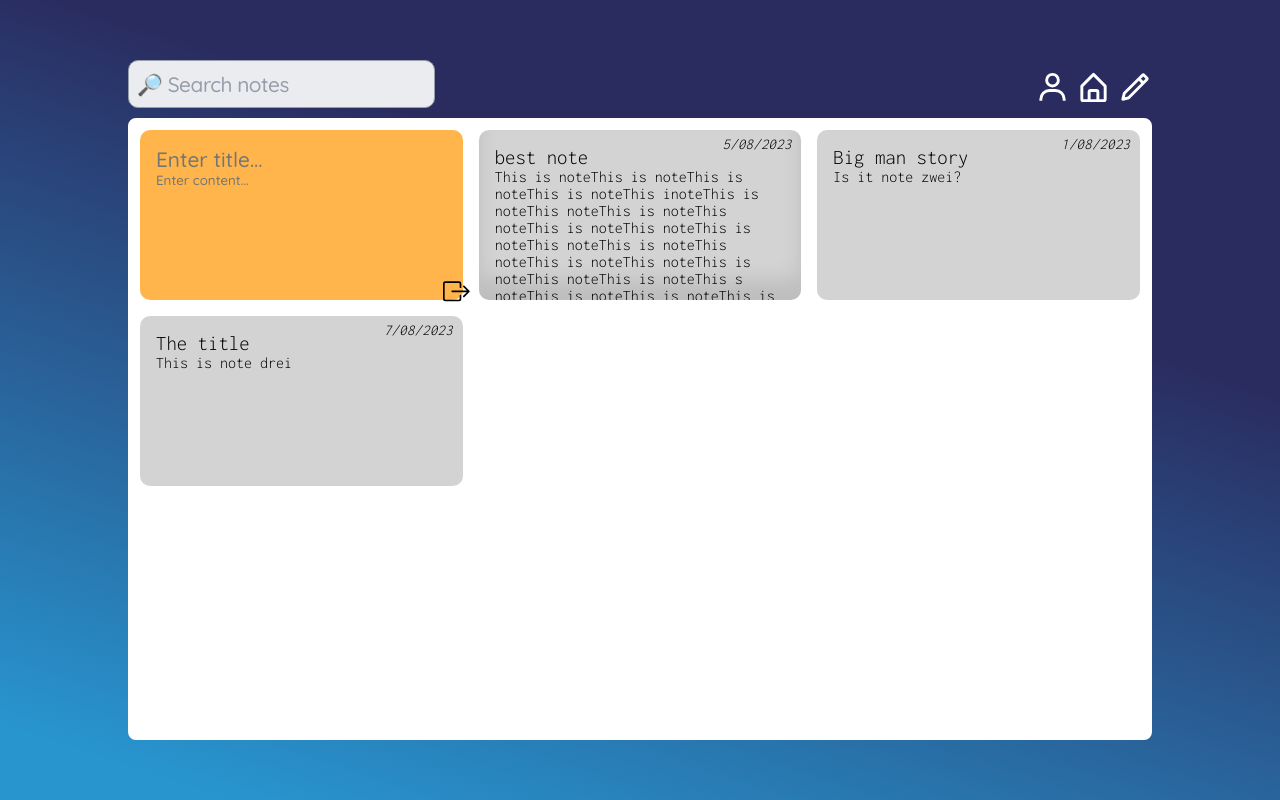
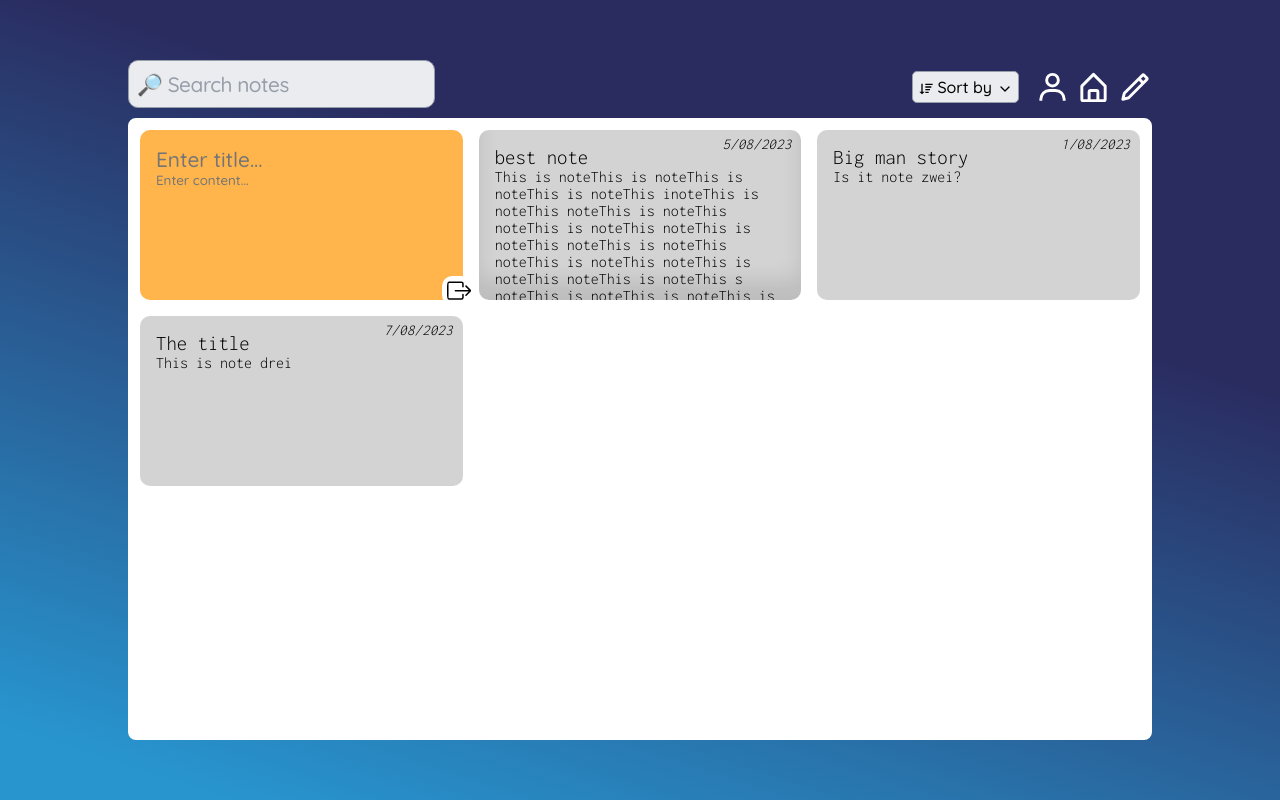
Before and after one commit to m1ckeyyy/improvement-center, a React (Vite) app in the folder client/: page /journal in a window 1280 px wide. Built offline with nearby package versions, Linux system fonts and the light colour scheme.

Commit message:
Journal dropDownMenu UI finished

```diff
--- a/client/src/pages/Tools/Journal/Journal.jsx
+++ b/client/src/pages/Tools/Journal/Journal.jsx
@@ -4,7 +4,7 @@ import { useState } from 'react';
 import { nanoid } from 'nanoid';
 import { ToastContainer } from 'react-toastify';
 import { IconButtons } from './components/IconButtons';
-
+import { SortMenu } from './components/SortMenu';
 const Journal = () => {
   //fetching
   const [notes, setNotes] = useState([
@@ -24,6 +24,7 @@ const Journal = () => {
       <div className={styles.overlayContainer}>
         <div className={styles.appHeader}>
           <input type="text" id="searchInput" className={styles.searchInput} placeholder="🔎 Search notes" />
+          <SortMenu />
           <IconButtons />
         </div>
 
--- a/client/src/pages/Tools/Journal/Journal.module.scss
+++ b/client/src/pages/Tools/Journal/Journal.module.scss
@@ -60,7 +60,6 @@ html,
   min-width: 230px;
   border-radius: 10px;
   font-size: 1.3em;
-  margin-bottom: 10px;
   background-color: #eaecef;
 }
 .searchInput::placeholder {
@@ -109,8 +108,6 @@ html,
 .submitNote {
   cursor: pointer;
   position: absolute;
-  right: 5px;
-  bottom: 15px;
   font-weight: bold;
   background: none;
   border: none;
@@ -124,7 +121,16 @@ html,
 
   &:hover {
     color: rgb(32, 32, 32);
-    transform: translateX(2px);
+    transform: translateX(-2px);
+  }
+  &:active {
+    transition: transform 0.2s ease;
+    transform: scale(1.2);
+  }
+  svg {
+    background-color: white;
+    border-radius: 10px;
+    padding-left: 5px;
   }
 }
 .noteFooter {
@@ -155,12 +161,15 @@ html,
   box-shadow: inset 0px -20px 20px 0px rgb(0 0 0 / 10%);
 }
 .appHeader {
+  margin-bottom: 10px;
+
   width: 100%;
   display: flex;
   justify-content: space-between;
-  align-items: center;
+  align-items: flex-end;
 }
 .iconButtons {
+  margin-left: 10px;
   .profileBtn,
   .homeIcon,
   .editBtn {
@@ -176,9 +185,71 @@ html,
 
     &:hover {
       cursor: pointer;
-      transform: scale(1.1);
+      transform: scale(1.06);
     }
   }
+}
+.sortMenu {
+  position: relative;
+  cursor: pointer;
+  border-radius: 5px;
+  font-family: 'Quicksand', sans-serif;
+  background-color: #eaecef;
+  margin-left: auto;
+  border: 1.5px solid #969ea9;
+  color: black;
+  padding: 5px 5px;
+  display: flex;
+  align-items: flex-end;
+  margin-bottom: 5px;
+  z-index: 1;
+  transition: background-color 0.1s ease;
+  &:hover {
+    background-color: white;
+  }
+  span {
+    padding-right: 5px;
+    padding-left: 3px;
+  }
+}
+.sortDropDownMenu {
+  position: absolute;
+  background-color: white;
+  border: 1.5px solid black;
+  color: black;
+  border-radius: 5px;
+  padding: 10px 10px;
+  bottom: -142px;
+  left: 0;
+  z-index: 1;
+  .sortMenuElement {
+    display: flex;
+    align-items: center;
+    padding: 10px 0;
+    &:first-child {
+      padding-bottom: 10px;
+      padding-top: 2px;
+    }
+    &:last-child {
+      padding-top: 10px;
+      padding-bottom: 4px;
+    }
+    transition: transform 0.2s ease-in;
+    &:hover {
+      transform: translateX(2px);
+    }
+    &:active {
+      transition: transform 0.05s ease;
+      transform: scale(0.95);
+    }
+    span {
+      white-space: nowrap;
+    }
+  }
+}
+.hideMenu {
+  transition: opacity 0.2s ease;
+  opacity: 0;
 }
 @media (max-width: 674px) {
   .app {
--- a/client/src/pages/Tools/Journal/components/NewNote.jsx
+++ b/client/src/pages/Tools/Journal/components/NewNote.jsx
@@ -10,13 +10,13 @@ export const NewNote = ({ setNotes }) => {
   const { title, content, focusOnContent, focusOnTitle, handleTitleChange, handleContentChange, handleSubmit } = useNewNote({ contentRef, titleRef, setNotes });
 
   return (
-    <form className={`${styles.note} ${styles.newNote} ${styles.scrollableContainer}`} onSubmit={handleSubmit}>
+    <form className={`${styles.note} ${styles.newNote}`} onSubmit={handleSubmit}>
       <input type="text" value={title} onChange={handleTitleChange} placeholder="Enter title..." className={styles.newNoteTitle} onKeyDown={focusOnContent} ref={titleRef} />
 
       <textarea value={content} onChange={handleContentChange} placeholder="Enter content..." className={styles.newNoteContent} ref={contentRef} onKeyDown={focusOnTitle} />
 
       <button className={styles.submitNote} type="submit" title="submit">
-        <BsBoxArrowRight size="2em" />
+        <BsBoxArrowRight size="2.2em" />
       </button>
     </form>
   );
--- /dev/null
+++ b/client/src/pages/Tools/Journal/components/SortDropDownMenu.jsx
@@ -0,0 +1,23 @@
+import styles from './../Journal.module.scss';
+import { AiOutlineSortAscending, AiFillFileText } from 'react-icons/ai';
+import { BsCalendarDate } from 'react-icons/bs';
+export const SortDropDownMenu = ({ isSortMenuOpen }) => {
+  return (
+    <div className={`${styles.sortDropDownMenu} ${isSortMenuOpen ? '' : styles.hideMenu}`}>
+      <div className={styles.sortMenuElement}>
+        <AiOutlineSortAscending />
+        <span>Alphabetically</span>
+      </div>
+      <hr />
+      <div className={styles.sortMenuElement}>
+        <BsCalendarDate />
+        <span>By date</span>
+      </div>
+      <hr />
+      <div className={styles.sortMenuElement}>
+        <AiFillFileText />
+        <span>By length</span>
+      </div>
+    </div>
+  );
+};
--- /dev/null
+++ b/client/src/pages/Tools/Journal/components/SortMenu.jsx
@@ -0,0 +1,31 @@
+import styles from './../Journal.module.scss';
+import { FiChevronDown } from 'react-icons/fi';
+import { SortDropDownMenu } from './SortDropDownMenu';
+import { BiSortDown } from 'react-icons/bi';
+import { useState, useRef } from 'react';
+import { useGlobalClick } from './useGlobalClick';
+
+export const SortMenu = () => {
+  const [isSortMenuOpen, setIsSortMenuOpen] = useState(false);
+  const dropDownMenuRef = useRef(null);
+
+  useGlobalClick({ dropDownMenuRef, setIsSortMenuOpen });
+
+  const toggleSortMenu = (event) => {
+    if (dropDownMenuRef.current && dropDownMenuRef.current.contains(event.target)) {
+      event.stopPropagation();
+      return;
+    }
+    setIsSortMenuOpen((prev) => !prev);
+  };
+
+  return (
+    <div className={styles.sortMenu} onClick={toggleSortMenu}>
+      <BiSortDown size="16" />
+      <span>Sort by</span> <FiChevronDown size="16" />
+      <div ref={dropDownMenuRef}>
+        <SortDropDownMenu isSortMenuOpen={isSortMenuOpen} />
+      </div>
+    </div>
+  );
+};
--- /dev/null
+++ b/client/src/pages/Tools/Journal/components/useGlobalClick.js
@@ -0,0 +1,16 @@
+import { useEffect } from 'react';
+
+export const useGlobalClick = ({ dropDownMenuRef, setIsSortMenuOpen }) => {
+  useEffect(() => {
+    const handleGlobalClick = (event) => {
+      if (!dropDownMenuRef.current.parentNode?.contains(event.target)) {
+        setIsSortMenuOpen(false);
+      }
+    };
+    document.addEventListener('click', handleGlobalClick);
+
+    return () => {
+      document.removeEventListener('click', handleGlobalClick);
+    };
+  }, []);
+};
```
